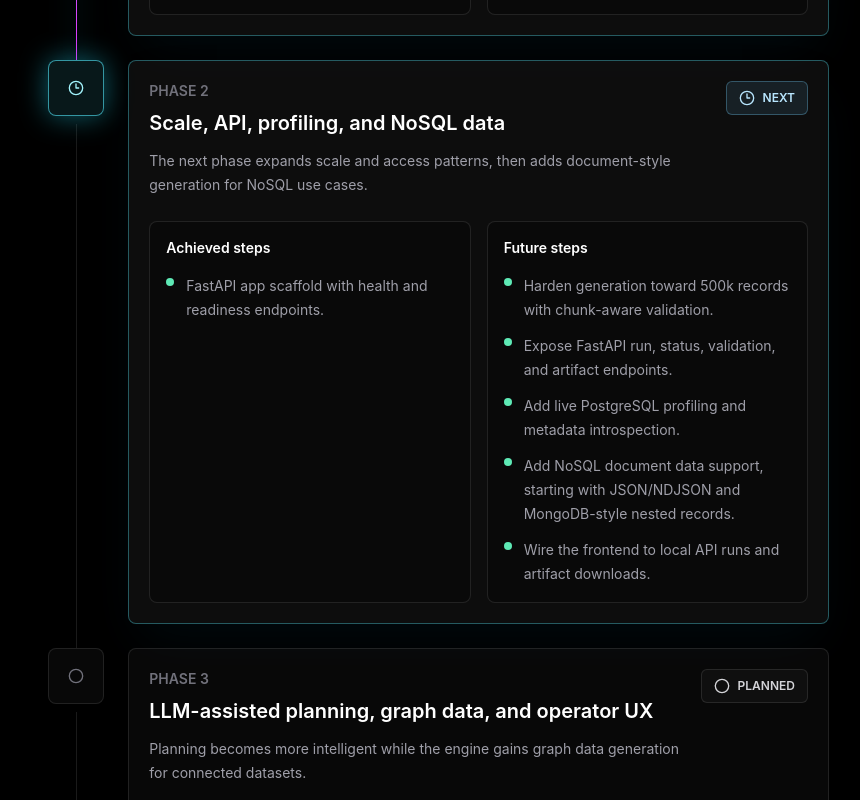
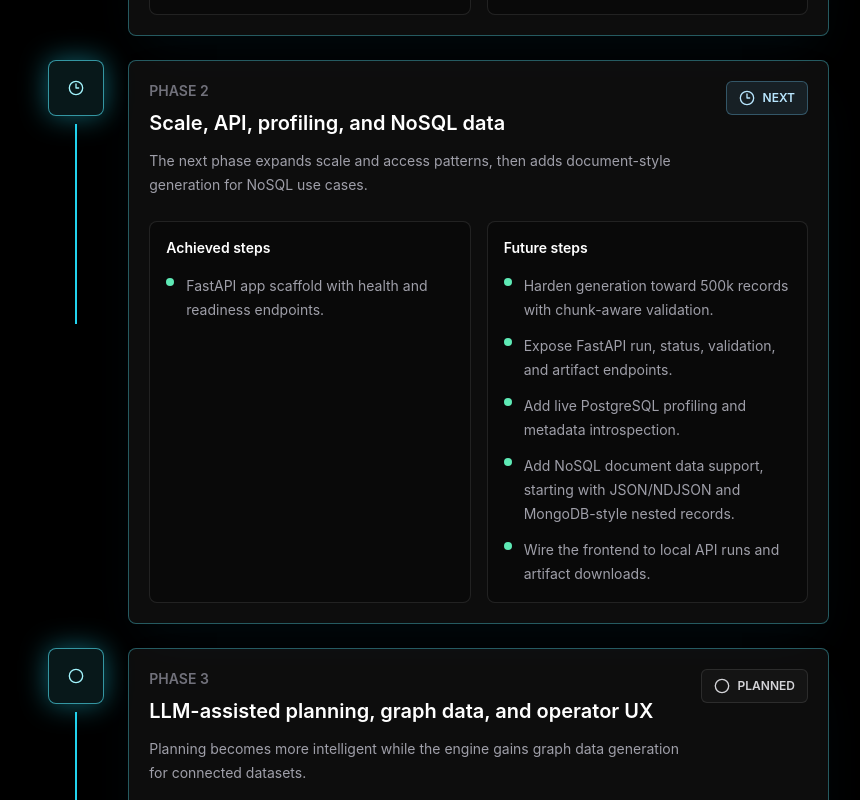
Before and after one commit to smitzo/DataBoom, a Next.js app in the folder frontend/: page / in a window 1280 px wide. Shown: the part 3380-4180 px from the top of the page, without its empty margins (387-1247 px from the left). Built offline with nearby package versions, Linux system fonts and the light colour scheme.

Commit message:
frontend: smooth roadmap progress rail

```diff
--- a/frontend/src/components/roadmap.tsx
+++ b/frontend/src/components/roadmap.tsx
@@ -23,34 +23,37 @@ const statusCopy: Record<RoadmapStatus, { label: string; className: string }> =
 };
 
 export function Roadmap() {
-  const itemRefs = useRef<Array<HTMLElement | null>>([]);
+  const sectionRef = useRef<HTMLDivElement | null>(null);
   const [activeIndex, setActiveIndex] = useState(0);
+  const [progress, setProgress] = useState(0);
 
   useEffect(() => {
-    const updateActiveIndex = () => {
-      const activationLine = window.innerHeight * 0.58;
-      let nextIndex = 0;
+    const updateProgress = () => {
+      if (!sectionRef.current) {
+        return;
+      }
 
-      itemRefs.current.forEach((node, index) => {
-        if (!node) {
-          return;
-        }
+      const rect = sectionRef.current.getBoundingClientRect();
+      const startLine = window.innerHeight * 0.72;
+      const endLine = window.innerHeight * 0.28;
+      const travel = Math.max(rect.height - (startLine - endLine), 1);
+      const nextProgress = Math.min(Math.max((startLine - rect.top) / travel, 0), 1);
+      const nextActiveIndex = Math.min(
+        Math.floor(nextProgress * (roadmap.length - 1) + 0.001),
+        roadmap.length - 1,
+      );
 
-        if (node.getBoundingClientRect().top <= activationLine) {
-          nextIndex = index;
-        }
-      });
-
-      setActiveIndex(nextIndex);
+      setProgress(nextProgress);
+      setActiveIndex(nextActiveIndex);
     };
 
-    updateActiveIndex();
-    window.addEventListener("scroll", updateActiveIndex, { passive: true });
-    window.addEventListener("resize", updateActiveIndex);
+    updateProgress();
+    window.addEventListener("scroll", updateProgress, { passive: true });
+    window.addEventListener("resize", updateProgress);
 
     return () => {
-      window.removeEventListener("scroll", updateActiveIndex);
-      window.removeEventListener("resize", updateActiveIndex);
+      window.removeEventListener("scroll", updateProgress);
+      window.removeEventListener("resize", updateProgress);
     };
   }, []);
 
@@ -61,7 +64,7 @@ export function Roadmap() {
       title="Every major capability becomes a visible milestone."
       subtitle="As each phase lands, important functionality moves from upcoming work into achieved steps so the product story stays current."
     >
-      <div className="relative">
+      <div ref={sectionRef} className="relative">
         <div className="space-y-6">
           {roadmap.map((item, index) => (
             <RoadmapTimelineItem
@@ -70,9 +73,7 @@ export function Roadmap() {
               index={index}
               activeIndex={activeIndex}
               isLast={index === roadmap.length - 1}
-              setNode={(node) => {
-                itemRefs.current[index] = node;
-              }}
+              progress={progress}
             />
           ))}
         </div>
@@ -86,28 +87,31 @@ function RoadmapTimelineItem({
   index,
   activeIndex,
   isLast,
-  setNode,
+  progress,
 }: {
   item: RoadmapItem;
   index: number;
   activeIndex: number;
   isLast: boolean;
-  setNode: (node: HTMLElement | null) => void;
+  progress: number;
 }) {
   const isActive = index <= activeIndex;
-  const segmentActive = index < activeIndex;
+  const totalSegments = Math.max(roadmap.length - 1, 1);
+  const segmentStart = index / totalSegments;
+  const segmentEnd = (index + 1) / totalSegments;
+  const segmentProgress = Math.min(
+    Math.max((progress - segmentStart) / (segmentEnd - segmentStart), 0),
+    1,
+  );
 
   return (
-    <article ref={setNode} className="relative grid gap-4 md:grid-cols-[72px_1fr]">
+    <article className="relative grid gap-4 md:grid-cols-[72px_1fr]">
       <div className="relative flex justify-center">
         {!isLast ? (
-          <span
-            className={`absolute top-16 bottom-[-1.5rem] w-px transition-colors duration-500 ${
-              segmentActive
-                ? "bg-gradient-to-b from-cyan-300 via-indigo-400 to-fuchsia-500 shadow-[0_0_24px_rgba(34,211,238,0.75)]"
-                : "bg-white/10"
-            }`}
-          />
+          <>
+            <TimelineSegment progress={segmentProgress} />
+            <span className="absolute top-16 bottom-[-1.5rem] w-px bg-white/10 md:hidden" />
+          </>
         ) : null}
         <span
           className={`relative z-10 flex h-14 w-14 items-center justify-center rounded-lg border transition duration-500 ${
@@ -156,6 +160,30 @@ function RoadmapTimelineItem({
   );
 }
 
+function TimelineSegment({ progress }: { progress: number }) {
+  return (
+    <svg
+      className="pointer-events-none absolute left-1/2 top-16 bottom-[-1.5rem] hidden w-1 -translate-x-1/2 md:block"
+      preserveAspectRatio="none"
+      viewBox="0 0 2 100"
+      aria-hidden="true"
+    >
+      <line x1="1" y1="0" x2="1" y2="100" stroke="rgba(255,255,255,0.12)" />
+      <line
+        x1="1"
+        y1="0"
+        x2="1"
+        y2="100"
+        stroke="rgb(34,211,238)"
+        strokeLinecap="round"
+        strokeDasharray="100"
+        strokeDashoffset={100 - progress * 100}
+        pathLength="100"
+      />
+    </svg>
+  );
+}
+
 function StatusIcon({ status }: { status: RoadmapStatus }) {
   if (status === "achieved") {
     return <CheckCircle2 className="h-4 w-4" />;
```
